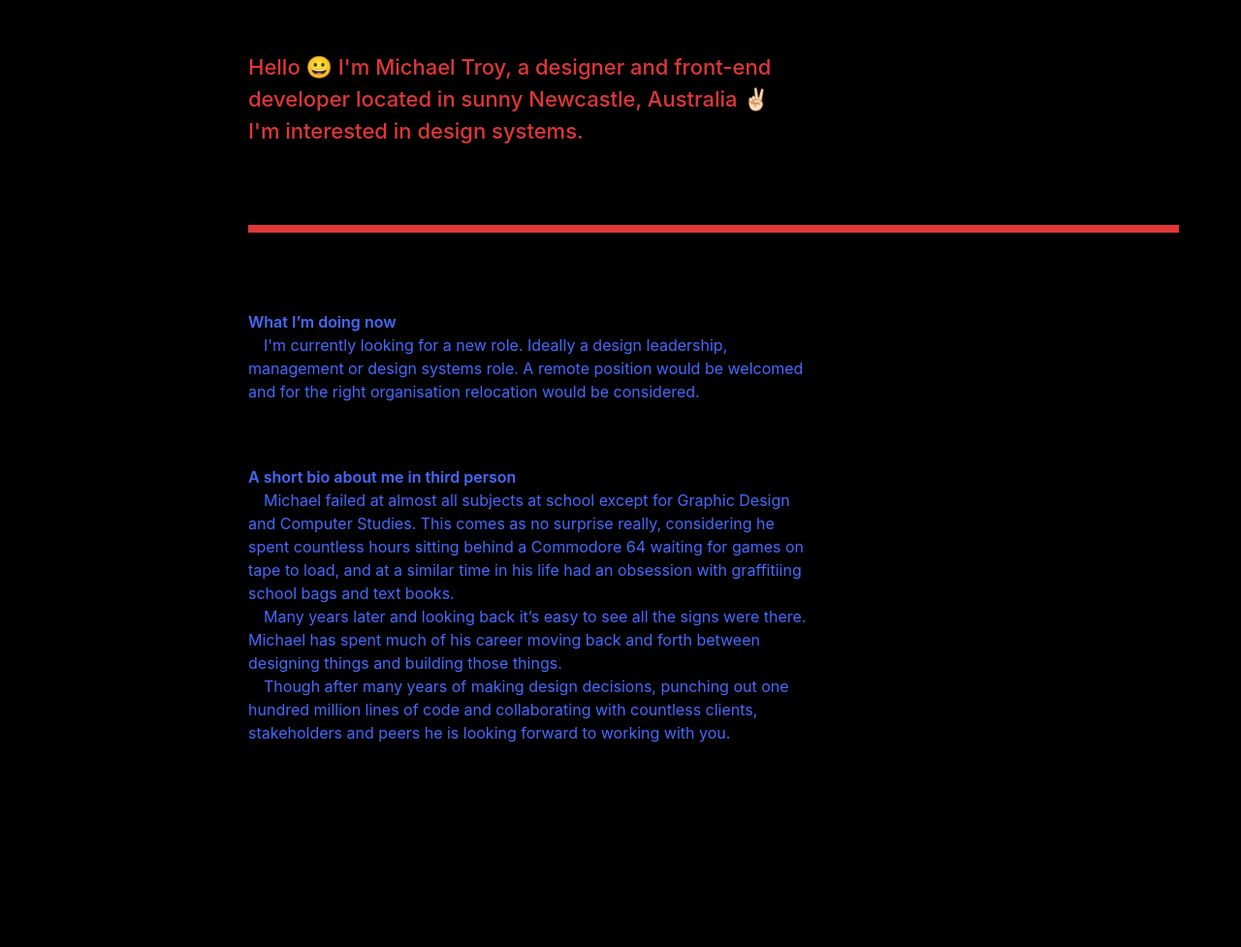
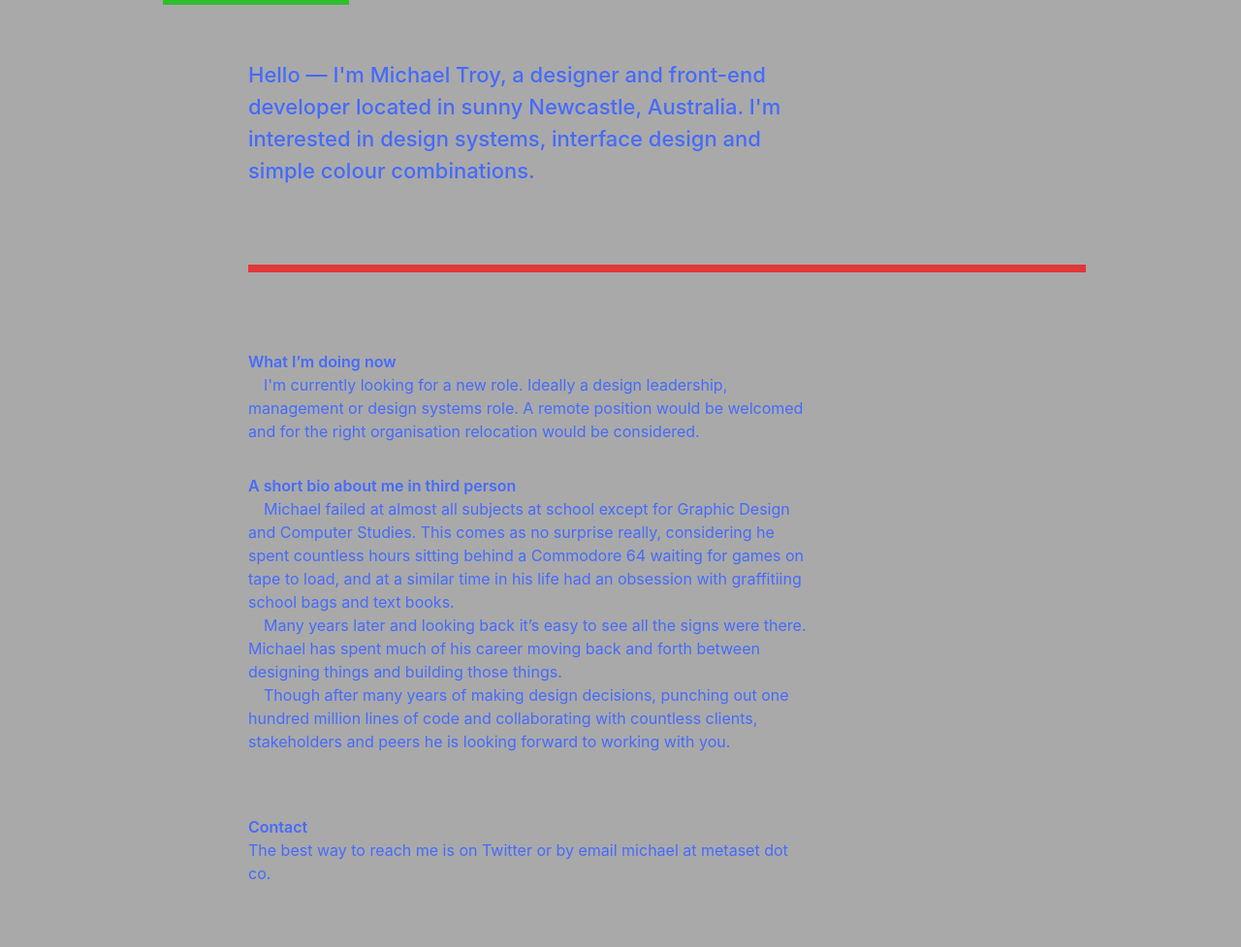
Before and after one commit to michaeltroy/profile, a plain HTML site: page public/index.html in a window 1280 px wide. Shown: the part 270-1247 px from the top of the page at 97% size. Before the commit the page ends 1102 px from the top, so only its background shows below. Drawn offline with nearby package versions, Linux system fonts and the light colour scheme; files that its build step writes are made by us from their sources; a script that the page names is missing.

Commit message:
Adde colours.css

```diff
--- a/public/index.html
+++ b/public/index.html
@@ -12,24 +12,24 @@
 
       <div class="grid">
         <div class="sml-2 med-2 lrg-2 my5">
-          <img class="headshot" src="images/michael.jpg" alt="Michael Troy headshot">
+          <img class="headshot mb2" src="images/michael.jpg" alt="Michael Troy headshot">
         </div>
       </div>
 
-      <div class="grid">
+      <div class="grid intro">
         <div class="med-8 med-off-1 lrg-6 mb3">
-          <h1>Hello 😀 I'm Michael Troy, a designer and front-end developer located in sunny Newcastle, Australia ✌🏻 I'm interested in design systems.</h1>
+          <h1>Hello — I'm Michael Troy, a designer and front-end developer located in sunny Newcastle, Australia.  I'm interested in design systems, interface design and simple colour combinations.</h1>
         </div>
       </div>
 
       <div class="grid my5">
-        <div class="sml-5 med-off-1  mb3">
+        <div class="sml-5 med-9 med-off-1 mb3">
           <div class="line"></div>
         </div>
       </div>
 
-      <div class="grid">
-        <div class="med-8 med-off-1 lrg-6 mb5">
+      <div class="grid content">
+        <div class="med-8 med-off-1 lrg-6 mb4">
           <h2>What I’m doing now</h2>
           <p class="indent">I'm currently looking for a new role. Ideally a design leadership, management or design systems role. A remote position would be welcomed and for the right organisation relocation would be considered.</p>
         </div>
@@ -41,8 +41,14 @@
           <p class="indent">Though after many years of making design decisions, punching out one hundred million lines of code and collaborating with countless clients, stakeholders and peers he is looking forward to working with you.</p>
         </div>
       </div>
+
+      <div class="grid contact">
+        <div class="med-8 med-off-1 lrg-6 mb5">
+          <h2>Contact</h2>
+            <p>The best way to reach me is on Twitter or by email michael at metaset dot co.</p>
+        </div>
+      </div>
     </div>
-
 
     <script src="/build/index.js"></script>
   </body>
--- a/src/index.css
+++ b/src/index.css
@@ -3,6 +3,7 @@
 @import './ui/spacing.css';
 @import './ui/helpers.css';
 @import './ui/typography.css';
+@import './ui/colours.css';
 
 * {
   box-sizing: border-box;
@@ -11,7 +12,7 @@
 :root {
 
   /* Background colors */
-  --background: black;
+  --background: darkgrey;
   --blue: #153AFF;
   --bgRed: red;
   --bgGreen: #00cc33;
@@ -39,15 +40,12 @@
 }
 
 body {
+  color: var(--text);
   padding: 16px;
-  color: var(--text);
 }
 
 @media (min-width: 30em) {
 
-  body {
-    padding: 16px;
-  }
 }
 
 @media (min-width: 60em) {
@@ -80,3 +78,19 @@
   width: 100%;
   border: 4px solid #e03737;
 }
+
+/**
+ * Sections
+ */
+
+.intro {
+
+}
+
+.content {
+
+}
+
+.contact {
+
+}
--- a/src/package.json
+++ b/src/package.json
@@ -5,7 +5,6 @@
   "main": "index.js",
   "dependencies": {
     "autoprefixer": "^6.3.7",
-    "babel-preset-es2015": "^6.3.13",
     "babel-preset-react": "^6.3.13",
     "babel-preset-stage-0": "^6.5.0",
     "browser-sync": "^2.14.0",
@@ -16,6 +15,7 @@
     "superstatic": "^4.0.3"
   },
   "devDependencies": {
+    "babel-preset-env": "^1.6.1",
     "babelify": "^7.2.0",
     "browserify": "^11.0.1",
     "clean-css": "^3.3.7",
--- /dev/null
+++ b/src/ui/colours.css
@@ -0,0 +1,5 @@
+.yellow { color: #ffbf00; }
+.blue   { color: #456bff; }
+.red    { color: #e03737; }
+.purple { color: #8e2fbe; }
+.green  { color: #2fbe2f; }
--- a/src/ui/typography.css
+++ b/src/ui/typography.css
@@ -19,12 +19,10 @@
   font-weight: 500;
   font-size: 22px;
   line-height: 1.5em;
-  color: #e03737;
 }
 
 h2 {
   font-weight: 600;
-  color: #456bff;
 }
 
 ul {
```
